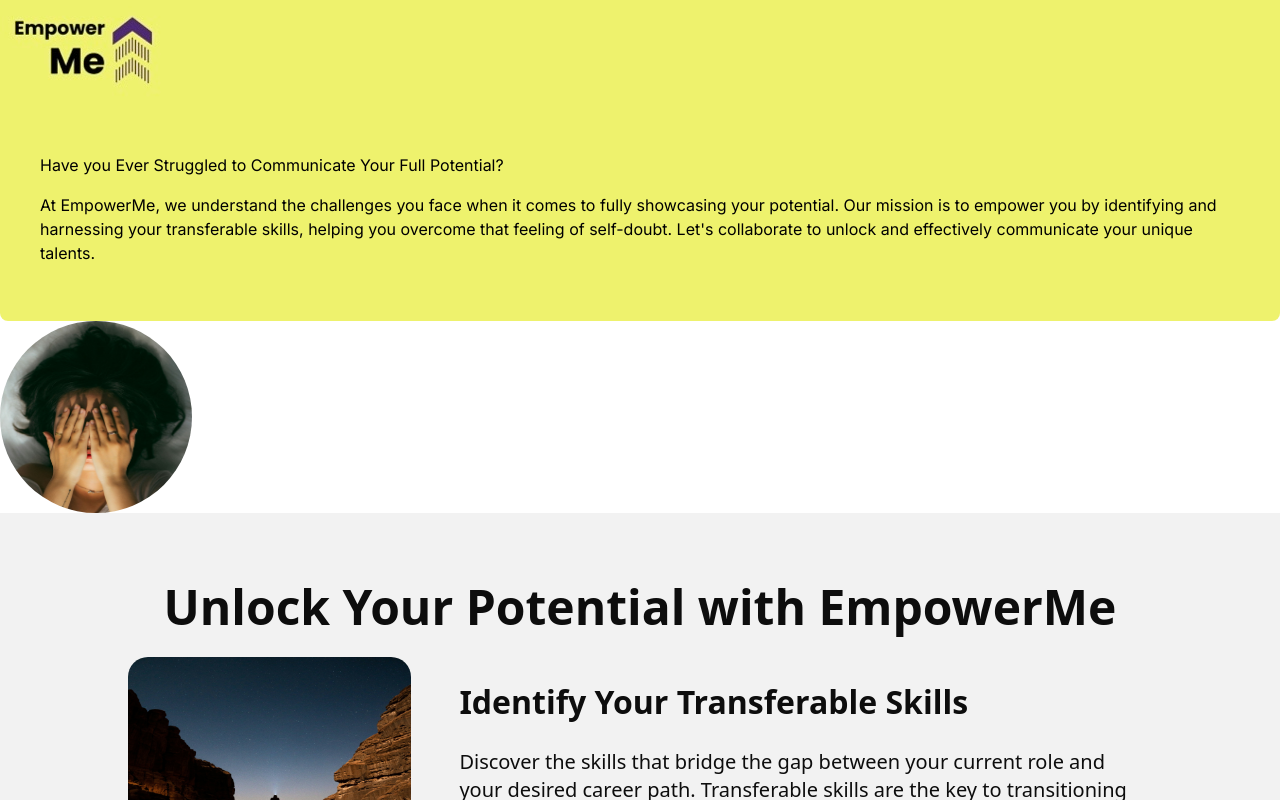
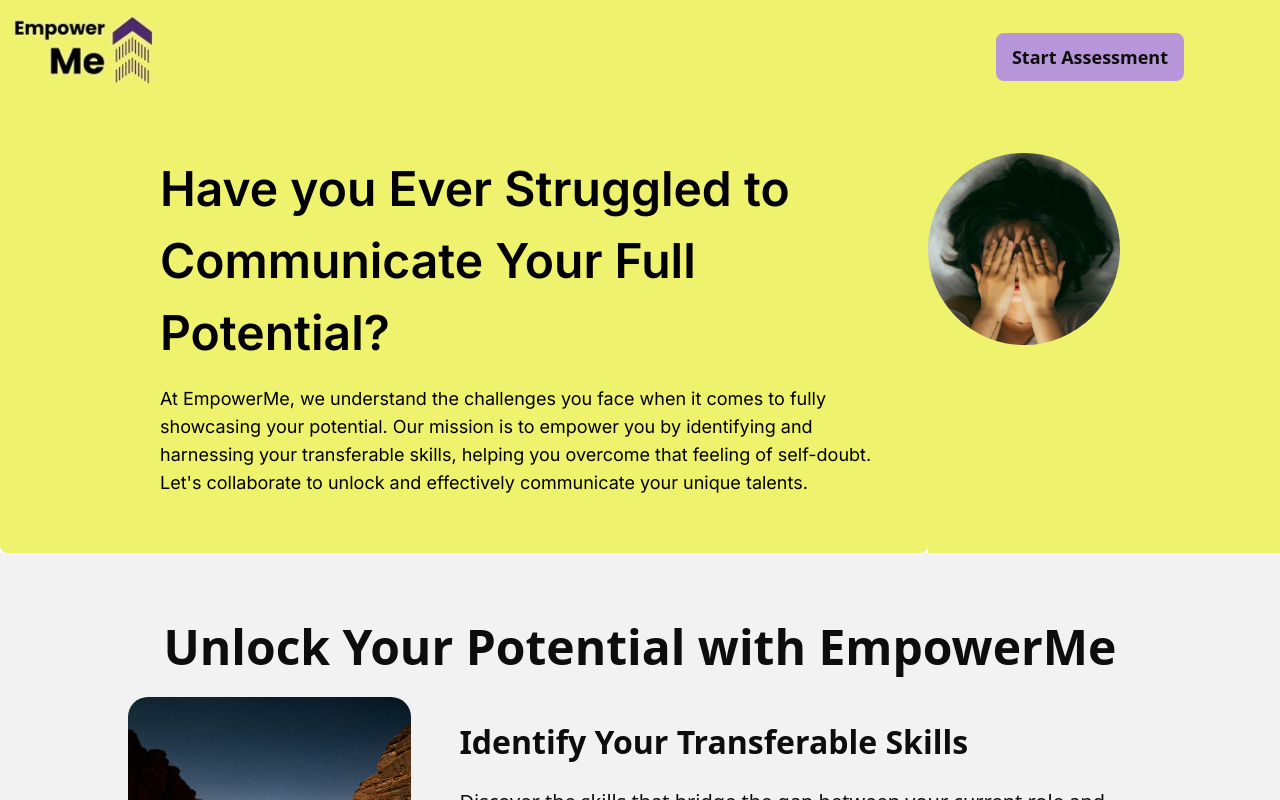
Before and after one commit to cherryontech/soft-skill-generator, a React (Vite) app: page / in a window 1280 px wide. Shown: the top 800 px of the page. Built offline with nearby package versions, Linux system fonts and the light colour scheme.

Commit message:
Fixed styling for header comp and add button to navbar

```diff
--- a/src/Components/Header.tsx
+++ b/src/Components/Header.tsx
@@ -8,19 +8,23 @@ function Header() {
 
     return (
     <>
-    <div className='bg-yellow rounded-b-lg flex'>
-        <div className='flex-column p-10 px-15'>
-            <p className='font-inter bold text-32 mb-4'>Have you Ever Struggled to Communicate Your Full Potential?</p>
-            <p className='font-inter semibold text-24 mb-4'>At EmpowerMe, we understand the challenges you face when it comes to
-            fully showcasing your potential. Our mission is to empower you by
-            identifying and harnessing your transferable skills, helping you overcome
-            that feeling of self-doubt.  Let's collaborate to unlock and effectively
-            communicate your unique talents.</p>
+    <section className='xl:flex'>
+        <div className= 'flex bg-yellow justify-center xl:order-last'>
+            <img className='h-40 w-40 md:h-48 md:w-48 rounded-full xl:mr-40 xl:mt-10' src={headerphoto} alt="close up of woman with hands over her face"/>
         </div>
-    </div>
-    <div className= 'flex'>
-    <img className='bg-yellow h-48 w-48 rounded-full' src={headerphoto} alt="close up of woman with hands over her face"/>
-    </div>
+        <div className='bg-yellow rounded-b-lg flex md:px-24 xl:px-0 xl:flex-1'>
+            <div className='flex-column p-10 px-15 xl:pl-40 xl:pr-12'>
+                <h2 className='font-inter text-2xl md:text-3xl xl:text-5xl xl:leading-72 xl:w-50 md:leading-10 font-semibold mb-4 text-center xl:text-left'>Have you Ever Struggled to Communicate Your Full Potential?</h2>
+                <p className='font-inter text-xs md:text-lg mb-4 text-center xl:text-left'>At EmpowerMe, we understand the challenges you face when it comes to
+                fully showcasing your potential. Our mission is to empower you by
+                identifying and harnessing your transferable skills, helping you overcome
+                that feeling of self-doubt.  Let's collaborate to unlock and effectively
+                communicate your unique talents.</p>
+            </div>
+        </div>
+    </section>
+
+
 
     </>
     )
--- a/src/Components/Navbar.tsx
+++ b/src/Components/Navbar.tsx
@@ -1,15 +1,35 @@
-import { Link } from 'react-router-dom';
+import { Link, useNavigate, useLocation } from 'react-router-dom';
 type NavbarProps = { title: string }
+import StyledButton from './StyledButton'
 
 function Navbar({ title }: NavbarProps) {
+
+    const navigate = useNavigate()
+    const location = useLocation()
+
+    const handleAssessmentButton = () => {
+        navigate('/screenerquestion1')
+    }
+
+    //Hide button on screener question pages
+    const hideButtonPaths = ['/screenerquestion1', '/screenerquestion2'];
+
     return(
     <>
-        <div className='bg-yellow flex row'>
+        <div className='bg-yellow flex justify-between items-center row'>
         {/* Logo as a clickable Link */}
             <Link to="/">
                 <img src={title} alt="logo" />
             </Link>
+            {!hideButtonPaths.includes(location.pathname) &&  (
+                <StyledButton
+                    onClick={handleAssessmentButton}
+                    style={`bg-lightPurple rounded-lg h-12 px-4 py-2.5 text-black text-lg mr-8 md:mr-20 xl:mr-24 font-semibold leading-6`}>
+                    Start Assessment
+                </StyledButton>
+            )}
         </div>
+
       </>
     )
 }
--- a/tailwind.config.js
+++ b/tailwind.config.js
@@ -55,6 +55,9 @@ export default {
         30: '1.875rem', //30px
         42: '2.625rem', //42px
         84: '5.25rem', //84px
+      },
+      lineHeight: {
+        72: '4.5rem', //72px
       }
     },
   },
```
